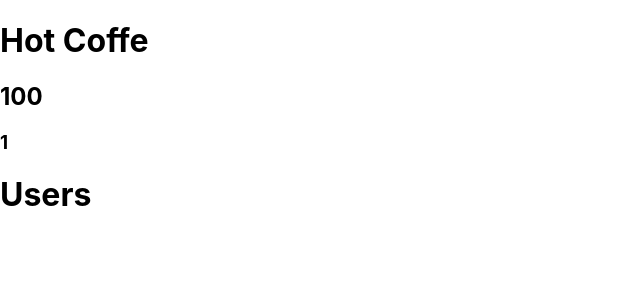
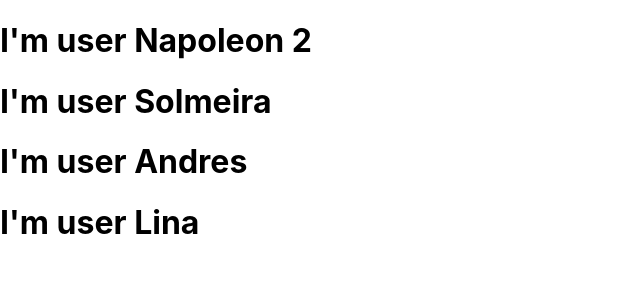
Before and after one commit to alucart2005/little_react, a React (Create React App) app: page / in a window 1280 px wide. Shown: the top 300 px of the page, without its empty margins (0-640 px from the left). Built offline with nearby package versions, Linux system fonts and the light colour scheme.

Commit message:
feat: props

```diff
--- a/src/components/Coffe.jsx
+++ b/src/components/Coffe.jsx
@@ -6,9 +6,8 @@ export function Coffe() {
   };
 
   return <div>
-    <h1>{data.name}</h1>
-    <h2>{data.price}</h2>
-    <h3>{data.id}</h3>
+    <h1>{data.name}
+    <span>- Price: {data.price} </span> - id: <span>{data.id}</span></h1>
   </div>;
   // const hot=false;
   // return (<h1>{hot ? "Hot Coffe" : "Cold Coffe"}</h1>)
--- a/src/components/Users.jsx
+++ b/src/components/Users.jsx
@@ -1,8 +1,6 @@
-function Users() {
+function Users(props) {
   return (
-    <div>
-      <h1>Users</h1>
-    </div>
+      <h1>I'm user {props.name} {props.age}</h1>
   );
 }
 
--- /dev/null
+++ b/src/components/text.jsx
@@ -0,0 +1,3 @@
+export function Componente() {
+  return (<h1>Hi Component</h1>);
+}
--- a/src/index.jsx
+++ b/src/index.jsx
@@ -1,7 +1,6 @@
 import React from 'react';
 import ReactDOM from 'react-dom/client';
 import './index.css';
-import { Coffe } from './components/Coffe';
 import Users from './components/Users';
 //import App from './App';
 
@@ -9,8 +8,10 @@ import Users from './components/Users';
 const root = ReactDOM.createRoot(document.getElementById('root'));
 root.render(
   <React.StrictMode>
-    <Coffe />
-    <Users />
+    <Users name="Napoleon" age={2}/>
+    <Users name="Solmeira"/>
+    <Users name="Andres"/>
+    <Users name="Lina"/>
   </React.StrictMode>
 );
 
```
